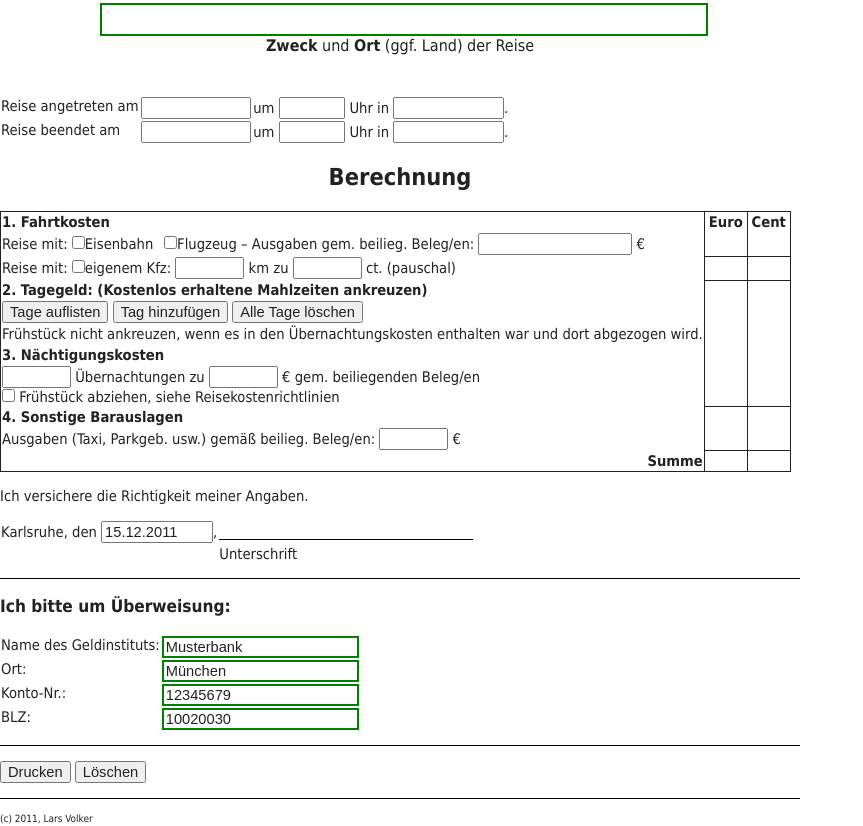
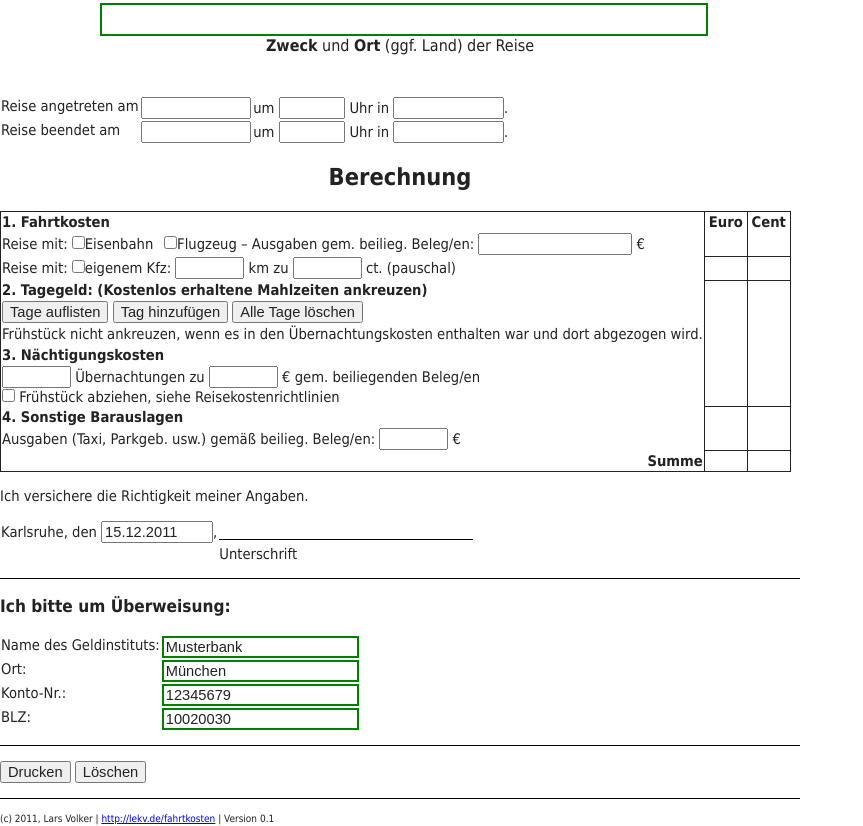
Before and after one commit to lekv/fahrtkosten, a plain HTML site: page index.html in a window 1280 px wide. Shown: the part 396-1222 px from the top of the page, without its empty margins (0-863 px from the left). Drawn offline with Linux system fonts and the light colour scheme.

Commit message:
added footer version and link

```diff
--- a/index.html
+++ b/index.html
@@ -135,7 +135,7 @@
 
     </form>
     <div id="footer">
-      (c) 2011, Lars Volker
+      (c) 2011, Lars Volker | <a href="http://lekv.de/fahrtkosten">http://lekv.de/fahrtkosten</a> | Version 0.1
     </div>
 
     <script type="text/javascript" src="fahrtkosten.js"></script>
```
